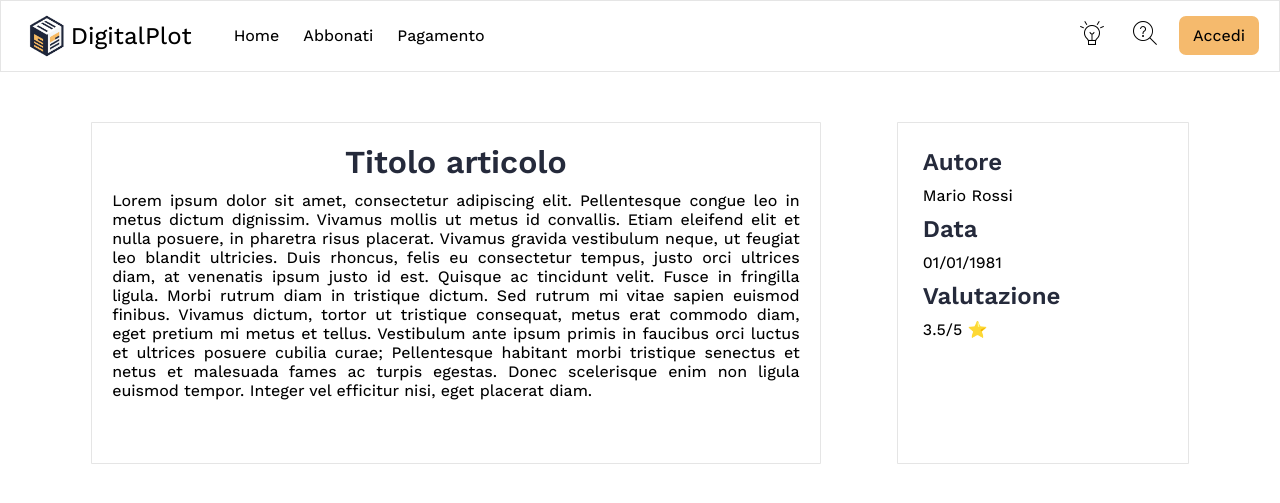
After one commit to maikuITA/DigitalPlot, a PHP site: page /Progetto/Smarty/skeleton/lettura.html in a window 1280 px wide. The commit adds this page. Shown: the top 503 px of the page. Run offline with PHP 8.4, Linux system fonts and the light colour scheme.

Commit message:
Creazione pagina di lettura articolo

```diff
--- a/Progetto/Smarty/skeleton/cambiaTema.js
+++ b/Progetto/Smarty/skeleton/cambiaTema.js
@@ -2,14 +2,13 @@ console.log("[!] Sono nello script.");
 
 const body = document.body;
 const header = document.querySelector('header');
-const cambiaTema = document.getElementById('cambiaTema');
 const logo = document.querySelector('.digilogo');
 const bottoneTema = document.querySelector('.fi-ts-lightbulb-on');
 const bottoneCerca = document.querySelector('.fi-ts-issue-loupe');
 const labelContainer = document.querySelector('Lcontainer');
 
 let isDarkMode = 0;
-cambiaTema.addEventListener('click', () => {
+function cambiaTema() {
     body.classList.toggle('dark-mode');
     header.classList.toggle('dark-mode');
     bottoneTema.classList.toggle('dark-mode');
@@ -22,4 +21,4 @@ cambiaTema.addEventListener('click', () => {
         logo.src = 'digitalplot.png';
         isDarkMode = 0;
     }
-});
+}
--- a/Progetto/Smarty/skeleton/index.html
+++ b/Progetto/Smarty/skeleton/index.html
@@ -23,7 +23,7 @@
             <a class="nav" href="pagamento.html">Pagamento</a>
         </div>
         <div class="actions">
-            <button class="theme" id="cambiaTema">
+            <button onclick="cambiaTema()" class="theme" id="cambiaTema">
                 <i class="fi-ts-lightbulb-on"></i>
             </button>
             <a class="find" href="ricerca.html">
--- /dev/null
+++ b/Progetto/Smarty/skeleton/lettura.css
@@ -0,0 +1,153 @@
+.main-content {
+    display:flex;
+    flex-direction:row;
+    justify-content:space-evenly;
+    max-width:1250px;
+    margin:10px auto
+}
+
+.container{
+    margin-top:40px;
+    border-radius:1px;
+    border:1px solid rgb(0,0,0,.1);
+    text-align:center;
+    max-width:1250px;
+    width:55%;
+    max-height:500px;
+    display:flex;
+    flex-direction:column;
+    justify-content:left;
+    padding:20px
+}
+
+.side{
+    margin-top:40px;
+    border-radius:1px;
+    border:1px solid rgb(0,0,0,.1);
+    max-width:250px;
+    width:100%;
+    height:300px;
+    padding:20px;
+    display:flex;
+    flex-direction:column;
+    justify-content:space-between
+}
+
+.inp{
+    font-size:medium;
+    width:auto;
+    max-width:200px;
+    height:25px;
+    padding:5px;
+    border-radius:5px;
+    border:1px solid rgb(0,0,0,.1);
+    text-align:left}
+
+.inp:focus{
+    background-color:var(--rajah)
+}
+
+.art,.sub{
+    display:block
+}
+
+.sub{
+    font-size: x-large;
+    color:var(--ebony-clay);
+    text-align:left;
+    width:100%;
+    font-weight:600;
+}
+
+.art{
+    margin-top:10px;
+    color:#000;
+    font-size:medium
+}
+
+.items{
+    display:flex;
+    flex-direction:column;
+    justify-content:left
+}
+
+.payment-icon{
+    display:block;
+    width:74px;
+    height:46px;
+    border-radius:6px;
+    margin:0;
+    border:2.5px solid #000
+}
+
+.apple-icon{
+    width:78px;
+    height:50px;
+    border:0 solid #000;
+    border-radius:6px
+}
+
+.apple-icon:hover{
+    cursor:pointer;
+    border:.1px solid var(--rajah)
+}
+
+.payment-icon:hover{
+    cursor:pointer;
+    border-color:var(--rajah)
+}
+
+.payment-methods{
+    display:flex;
+    flex-direction:row;
+    justify-content:space-evenly;
+    margin-top:20px;
+    max-width:300px;
+    max-height:50px
+}
+
+.fatturazione{
+    padding:5px;
+    margin-top:25px;
+    width:100%;
+    height:100%
+}
+
+.dati{
+    padding:5px;
+    border:1px solid rgb(0,0,0,.1);
+    margin:2px;width:70%;
+    height:70%
+}
+
+.left{
+    text-align:right;
+    font-size:medium
+}
+
+.centered{
+    text-align:center;
+    font-size:medium
+}
+
+.dati td{
+    font-size:medium;
+    padding:5px
+}
+
+.text {
+    margin-top: 10px;
+    text-align: justify;
+}
+
+.grp {
+    padding: 5px;
+}
+
+.title {
+    font-size: xx-large;
+    color: var(--ebony-clay);
+    text-align: center;
+    width: 100%;
+    font-weight: 600;
+}
--- /dev/null
+++ b/Progetto/Smarty/skeleton/lettura.html
@@ -0,0 +1,57 @@
+<!DOCTYPE html>
+<html lang="it">
+<head>
+    <meta charset="UTF-8">
+    <meta name="viewport" content="width=device-width, initial-scale=1.0">
+    <title>DigitalPlot-Lettura</title>
+    <link rel="stylesheet" href="global.css">
+    <link rel="stylesheet" href="lettura.css">
+    <link href="webfonts/uicons-bold-rounded.css" rel="stylesheet">
+    <link href="webfonts/uicons-thin-straight.css" rel="stylesheet">
+    <link rel="preconnect" href="https://fonts.googleapis.com">
+    <link rel="preconnect" href="https://fonts.gstatic.com" crossorigin>
+    <link href="https://fonts.googleapis.com/css2?family=Work+Sans:ital,wght@0,100..900;1,100..900&display=swap" rel="stylesheet">
+</head>
+<body>
+    <header>
+        <div class="logo">
+            <img id="digilogo" class="digilogo" src="digitalplot.png">
+            <a class="ldigilogo">DigitalPlot</a>
+            <a class="nav" href="index.html">Home</a>
+            <a class="nav" href="abbonati.html">Abbonati</a>
+            <a class="nav" href="pagamento.html">Pagamento</a>
+        </div>
+        <div class="actions">
+            <button class="theme" id="cambiaTema">
+                <i class="fi-ts-lightbulb-on"></i>
+            </button>
+            <a class="find" href="ricerca.html">
+                <i class="fi-ts-issue-loupe"></i>
+            </a>
+            <a class="accedi" href="accesso.html">Accedi</a>
+        </div>
+    </header>
+    <div class="main-content">
+        <div class="container">
+            <a class="title">Titolo articolo</a>
+            <a class="text">Lorem ipsum dolor sit amet, consectetur adipiscing elit. Pellentesque congue leo in metus dictum dignissim. Vivamus mollis ut metus id convallis. Etiam eleifend elit et nulla posuere, in pharetra risus placerat. Vivamus gravida vestibulum neque, ut feugiat leo blandit ultricies. Duis rhoncus, felis eu consectetur tempus, justo orci ultrices diam, at venenatis ipsum justo id est. Quisque ac tincidunt velit. Fusce in fringilla ligula. Morbi rutrum diam in tristique dictum. Sed rutrum mi vitae sapien euismod finibus. Vivamus dictum, tortor ut tristique consequat, metus erat commodo diam, eget pretium mi metus et tellus. Vestibulum ante ipsum primis in faucibus orci luctus et ultrices posuere cubilia curae; Pellentesque habitant morbi tristique senectus et netus et malesuada fames ac turpis egestas. Donec scelerisque enim non ligula euismod tempor. Integer vel efficitur nisi, eget placerat diam. </a>
+        </div>
+        <div class="side">
+            <div class="items">
+                <div class="grp">
+                    <a class="sub">Autore</a>
+                    <a class="art">Mario Rossi</a>
+                </div>
+                <div class="grp">
+                    <a class="sub">Data</a>
+                    <a class="art">01/01/1981</a>
+                </div>
+                <div class="grp">
+                    <a class="sub">Valutazione</a>
+                    <a class="art">3.5/5 &#x2B50</a>
+                </div>
+            </div>
+        </div>
+    </div>
+</body>
+</html>
```
Also changed, not shown: Progetto/Smarty/skeleton/loggedin.css (+0 -8 lines).
